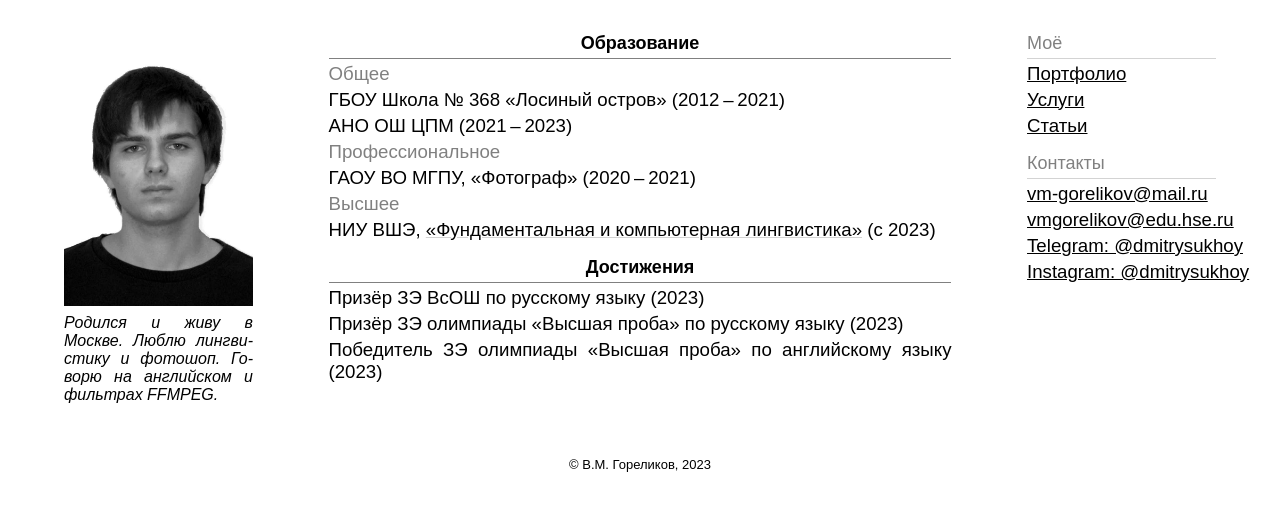
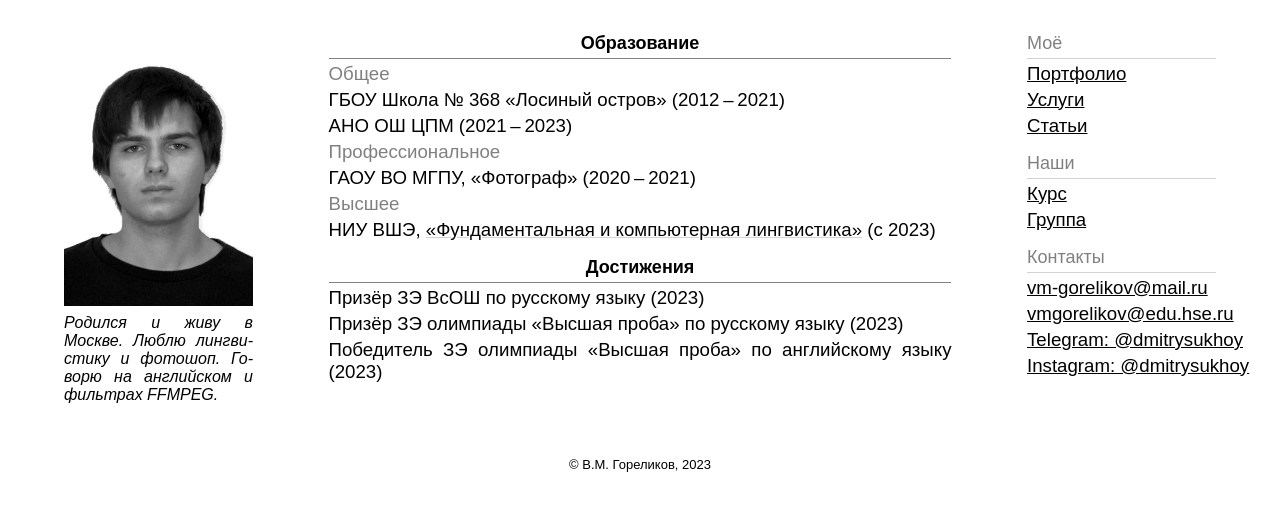
Before and after one commit to vmgorelikov/lingdata, a plain HTML site: page mywebpage/index.html in a window 1280 px wide. Shown: the part 98-608 px from the top of the page. Drawn offline with Linux system fonts and the light colour scheme.

Commit message:
добавлены ссылки на стр. группы и курса

```diff
--- a/mywebpage/index.html
+++ b/mywebpage/index.html
@@ -90,11 +90,14 @@ h1, h2, h3, h4, p, ul, li, a, footer {
         </section>
     </article>
     <aside id="links">
-        <h2>Моё</h2>
         <nav>
+            <h2>Моё</h2>
             <ul><li><a href="portfolio.html">Портфолио</a></li>
             <li><a href="services.html">Услуги</a></li>
             <li><a href="articles.html">Статьи</a></li></ul>
+            <h2>Наши</h2>
+            <ul><li><a href="https://lingvocodes.github.io/HSEinfo/ba-ling-2021/index.html">Курс</a></li>
+            <li><a href="https://lingvocodes.github.io/HSEinfo/ba-ling-2021/latin_2.html">Группа</a></li></ul>
         </nav>
         <h2>Контакты</h2>
 
```
